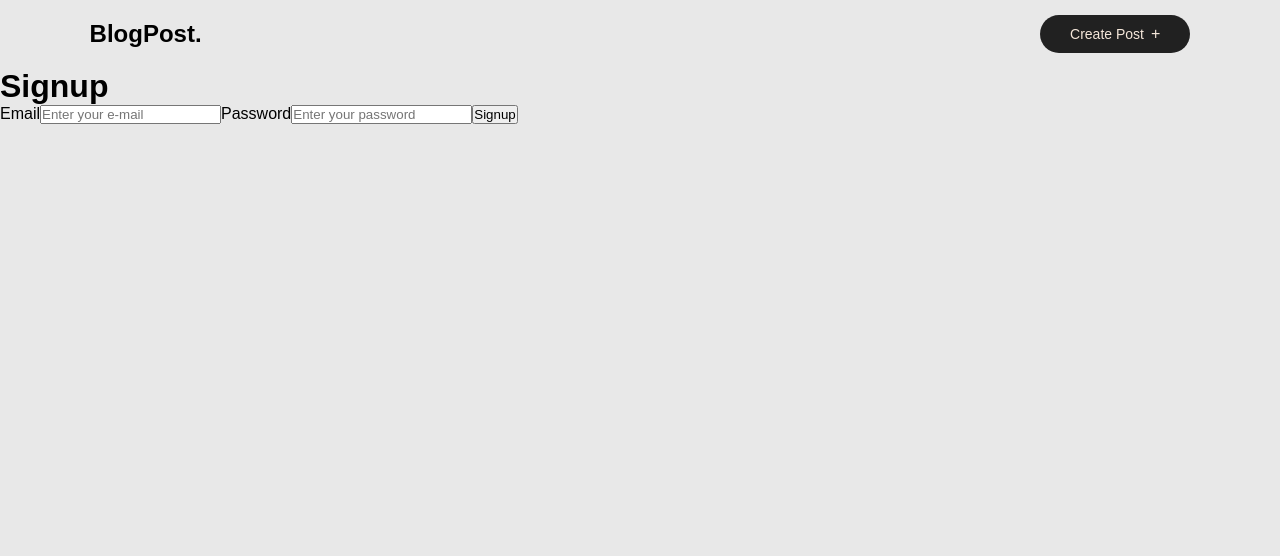
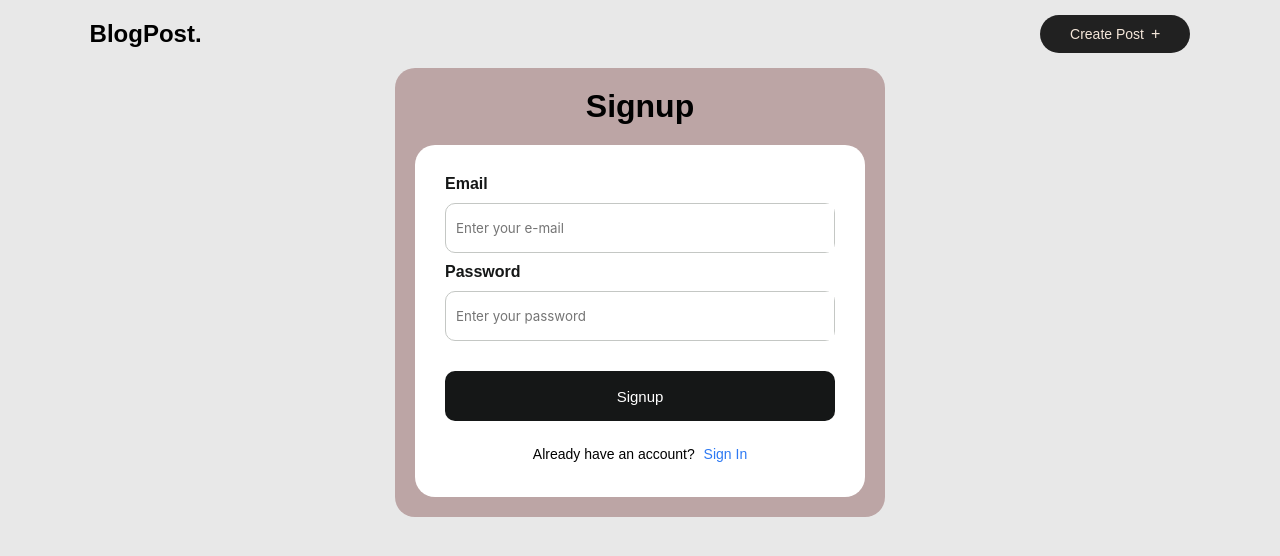
Before and after one commit to GaganKumarSingh-Dev/blogpost, a React (Vite) app: page /signup in a window 1280 px wide. Shown: the top 556 px of the page. Built offline with nearby package versions, Linux system fonts and the light colour scheme.

Commit message:
Commit 4: Implemented individual blog page

```diff
--- a/src/App.css
+++ b/src/App.css
@@ -97,6 +97,7 @@
 }
 
 .popular-div {
+  cursor: pointer;
   width: 100%;
   padding: 1rem;
   margin-bottom: 0.8rem;
@@ -254,3 +255,151 @@
   margin-left: 0.2rem;
   margin-bottom: 1rem;
 }
+
+.auth {
+  width: 100%;
+  /* height: 100vh; */
+  display: flex;
+  flex-direction: column;
+  justify-content: center;
+  align-items: center;
+  background-color: #e8e8e8;
+}
+.auth-container {
+  background-color: #bca5a5;
+  border-radius: 20px;
+  text-align: center;
+  padding: 20px;
+}
+
+.auth-container > h1 {
+  font-size: 2rem;
+  font-weight: 700;
+  margin-bottom: 20px;
+}
+
+.auth-form {
+  text-align: left;
+  display: flex;
+  flex-direction: column;
+  gap: 10px;
+  background-color: #ffffff;
+  padding: 30px;
+  width: 450px;
+  border-radius: 20px;
+  font-family: -apple-system, BlinkMacSystemFont, 'Segoe UI', Roboto, Oxygen, Ubuntu, Cantarell, 'Open Sans', 'Helvetica Neue', sans-serif;
+}
+
+.auth-form ::placeholder {
+  border: none;
+  font-family: -apple-system, BlinkMacSystemFont, 'Segoe UI', Roboto, Oxygen, Ubuntu, Cantarell, 'Open Sans', 'Helvetica Neue', sans-serif;
+}
+
+.auth-form button {
+  align-self: flex-end;
+}
+
+.auth-flex-column > label {
+  color: #151717;
+  font-weight: 600;
+}
+
+.auth-inputForm {
+  border: 1.5px solid #c4c7c4;
+  border-radius: 10px;
+  height: 50px;
+  display: flex;
+  align-items: center;
+  padding-left: 10px;
+  transition: 0.2s ease-in-out;
+}
+.auth-inputForm > input {
+  border: none;
+  width: 100%;
+  height: 100%;
+  outline: none;
+}
+
+.auth-input {
+  margin-left: 10px;
+  border-radius: 10px;
+  border: none;
+  width: 85%;
+  height: 100%;
+}
+
+.auth-input:focus {
+  outline: none;
+}
+
+.auth-inputForm:focus-within {
+  border: 1.5px solid #2d79f3;
+}
+
+.auth-flex-row {
+  display: flex;
+  flex-direction: row;
+  align-items: center;
+  gap: 10px;
+  justify-content: space-between;
+}
+
+.auth-flex-row > div > label {
+  font-size: 14px;
+  color: black;
+  font-weight: 400;
+}
+
+.auth-span {
+  font-size: 14px;
+  margin-left: 5px;
+  color: #2d79f3;
+  font-weight: 500;
+  cursor: pointer;
+  user-select: none;
+}
+
+.auth-button-submit {
+  margin: 20px 0 10px 0;
+  background-color: #151717;
+  border: none;
+  color: white;
+  font-size: 15px;
+  font-weight: 500;
+  border-radius: 10px;
+  height: 50px;
+  width: 100%;
+  cursor: pointer;
+}
+
+.auth-button-submit:hover {
+  background-color: #252727;
+}
+
+.auth-p {
+  text-align: center;
+  color: black;
+  font-size: 14px;
+  margin: 5px 0;
+}
+
+.auth-btn {
+  margin-top: 10px;
+  width: 100%;
+  height: 50px;
+  border-radius: 10px;
+  display: flex;
+  justify-content: center;
+  align-items: center;
+  font-weight: 500;
+  gap: 10px;
+  border: 1px solid #ededef;
+  background-color: white;
+  cursor: pointer;
+  transition: 0.2s ease-in-out;
+}
+
+.auth-btn:hover {
+  border: 1px solid #2d79f3;
+  ;
+}
--- a/src/App.jsx
+++ b/src/App.jsx
@@ -6,22 +6,30 @@ import Post from './pages/Post'
 import Blog from './pages/Blog'
 import Signup from './pages/Signup'
 import Login from './pages/Login'
+import { createContext, useState } from 'react'
+
+const context  = createContext();
 
 function App() {
+
+  const [posts, setPosts] = useState(localStorage.getItem('postsArray') ? JSON.parse(localStorage.getItem('postsArray')) : []);
+  const [loggedIn, setLoggedIn] = useState(false);
+
   return (
-    <>
+    <context.Provider value={[posts, setPosts, loggedIn, setLoggedIn]}>
     <div className='container'>
       <Navbar />
       <Routes>
         <Route path='/' element={<Home />} />
         <Route path='/create' element={<Post />} />
-        <Route path='/blog' element={<Blog />} />
+        <Route path='/blog/:id' element={<Blog />} />
         <Route path='/signup' element={<Signup />} />
         <Route path='/login' element={<Login />} />
       </Routes>
     </div>
-    </>
+    </context.Provider>
   )
 }
 
 export default App
+export {context}
--- a/src/components/navbar/Navbar.jsx
+++ b/src/components/navbar/Navbar.jsx
@@ -2,7 +2,7 @@ import React, { useState } from 'react'
 import './Navbar.css'
 import { IoAddCircleOutline } from "react-icons/io5";
 import { Link } from 'react-router-dom';
-import { useParams, useNavigate } from 'react-router-dom'
+import { useNavigate } from 'react-router-dom'
 
 
 const Navbar = () => {
--- a/src/components/posts/Posts.css
+++ b/src/components/posts/Posts.css
@@ -10,6 +10,7 @@
 }
 
 .latest-post-desc {
+  cursor: pointer;
     padding: 1rem;
     width: 100%;
     display: inline-block;
--- a/src/components/posts/Posts.jsx
+++ b/src/components/posts/Posts.jsx
@@ -1,15 +1,14 @@
 import React from 'react'
 import './Posts.css'
 import { MdDelete } from "react-icons/md";
+import { useNavigate } from 'react-router-dom';
 const Posts = (props) => {
-    const { title, desc, id, delDoc } = props
+    const { title, desc, id, delDoc } = props;
+    const navigate = useNavigate();
 
-    // const deletePost = (key) => {
-    //     console.log(key);
-    // }
     return (
         <>
-            <div className='latest-posts' onClick={() => {}}>
+            <div className='latest-posts' onClick={() => {navigate(`/blog/${id}`)}}>
                 <div className='latest-post-desc'>
                     <h3>{title}</h3>
                     <p>{desc}</p>
--- a/src/pages/Home.jsx
+++ b/src/pages/Home.jsx
@@ -1,4 +1,4 @@
-import React, { useEffect, useState } from 'react'
+import React, { useContext, useEffect, useState } from 'react'
 import image from "../assets/post_image.jpg"
 import { collection, getDocs } from "firebase/firestore";
 import { doc, deleteDoc } from "firebase/firestore";
@@ -6,14 +6,15 @@ import { db } from "../firebase/FirebaseConfig";
 import Posts from '../components/posts/Posts';
 import Popular from '../components/popular/Popular';
 import { HiArrowDown } from "react-icons/hi";
-
-
+import { context } from '../App';
 
 const Home = () => {
 
     const postsRef = collection(db, "posts");
 
-    const [posts, setPosts] = useState(localStorage.getItem('postsArray') ? JSON.parse(localStorage.getItem('postsArray')) : []);
+    const value = useContext(context);
+    const [posts, setPosts] = value;
+
     const [loading, setLoading] = useState(true);
     const [noOfPosts, setNoOfPosts] = useState(4);
 
@@ -21,18 +22,18 @@ const Home = () => {
 
 
     async function fetchData() {
-        // if (posts.length < noOfPosts || posts.length < 10) {
-        //     const getPostsFromFirebase = [];
+        if (posts.length < noOfPosts || posts.length < 10) {
+            const getPostsFromFirebase = [];
 
-        //     const querySnapshot = await getDocs(postsRef);
-        //     querySnapshot.forEach((doc) => {
-        //         getPostsFromFirebase.push({ ...doc.data(), id: doc.id });
-        //     });
-        //     setPosts(getPostsFromFirebase);
-        //     console.log(posts);
-        //     localStorage.setItem('postsArray', JSON.stringify(getPostsFromFirebase));
-        // }
-        // setLoading(false);
+            const querySnapshot = await getDocs(postsRef);
+            querySnapshot.forEach((doc) => {
+                getPostsFromFirebase.push({ ...doc.data(), id: doc.id });
+            });
+            setPosts(getPostsFromFirebase);
+            // console.log(posts);
+            localStorage.setItem('postsArray', JSON.stringify(getPostsFromFirebase));
+        }
+        setLoading(false);
     }
 
     const delDoc = async (id) => {
--- a/src/pages/Login.jsx
+++ b/src/pages/Login.jsx
@@ -25,15 +25,26 @@ const Login = () => {
     }
 
     return (
-        <div className='login'>
+        <div className='auth auth-login'>
+            <div className='auth-container'>
                 <h1>Login</h1>
-            <form onSubmit={loginUser}>
+                <form onSubmit={loginUser} className="auth-form">
+                    <div className="auth-flex-column">
                         <label htmlFor="email">Email</label>
+                    </div>
+                    <div className="auth-inputForm">
                         <input type="email" id="email" name="email" value={email} placeholder='Enter your e-mail' onChange={(e) => setEmail(e.target.value)} />
+                    </div>
+                    <div className="auth-flex-column">
                         <label htmlFor="password">Password</label>
+                    </div>
+                    <div className="auth-inputForm">
                         <input type="password" id="password" name="password" value={password} placeholder='Enter your password' onChange={(e) => setPassword(e.target.value)} />
-                <button type="submit">Signup</button>
+                    </div>
+                    <button type="submit" className='auth-button-submit'>Sign In</button>
+                    <p className="auth-p">Don't have an account? <span className="auth-span" onClick={() => navigate("/signup")}>Sign Up</span></p>
                 </form>
+            </div>
         </div>
     )
 }
--- a/src/pages/Signup.jsx
+++ b/src/pages/Signup.jsx
@@ -24,15 +24,26 @@ const Signup = () => {
     }
 
     return (
-        <div className='signup'>
+        <div className='auth auth-signup'>
+            <div className='auth-container'>
                 <h1>Signup</h1>
-            <form onSubmit={createUser}>
+                <form onSubmit={createUser} className="auth-form">
+                    <div className="auth-flex-column">
                         <label htmlFor="email">Email</label>
-                <input type="email" id="email" name="email" value={email} placeholder='Enter your e-mail' onChange={(e) => setEmail(e.target.value)}/>
+                    </div>
+                    <div className="auth-inputForm">
+                        <input type="email" id="email" name="email" value={email} placeholder='Enter your e-mail' onChange={(e) => setEmail(e.target.value)} />
+                    </div>
+                    <div className="auth-flex-column">
                         <label htmlFor="password">Password</label>
-                <input type="password" id="password" name="password"  value={password} placeholder='Enter your password' onChange={(e) => setPassword(e.target.value)}/>
-                <button type="submit">Signup</button>
+                    </div>
+                    <div className="auth-inputForm">
+                        <input type="password" id="password" name="password" value={password} placeholder='Enter your password' onChange={(e) => setPassword(e.target.value)} />
+                    </div>
+                    <button type="submit" className='auth-button-submit'>Signup</button>
+                    <p className="auth-p">Already have an account? <span className="auth-span" onClick={() => navigate("/login")}>Sign In</span></p>
                 </form>
+            </div>
         </div>
     )
 }
```
Also changed, not shown: src/pages/Blog.jsx (+12 -5 lines). Lines whose indentation alone changed are shown as unchanged.
